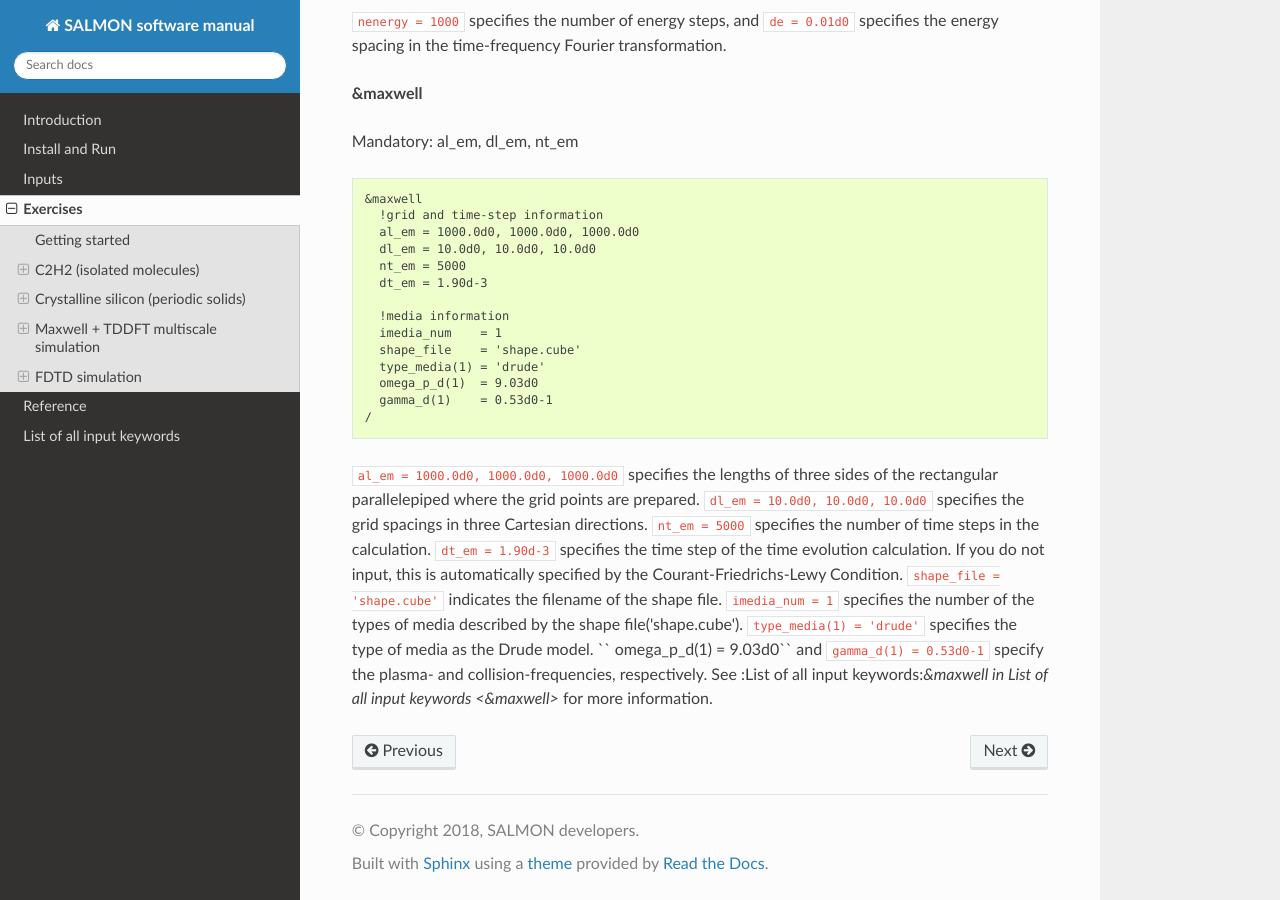
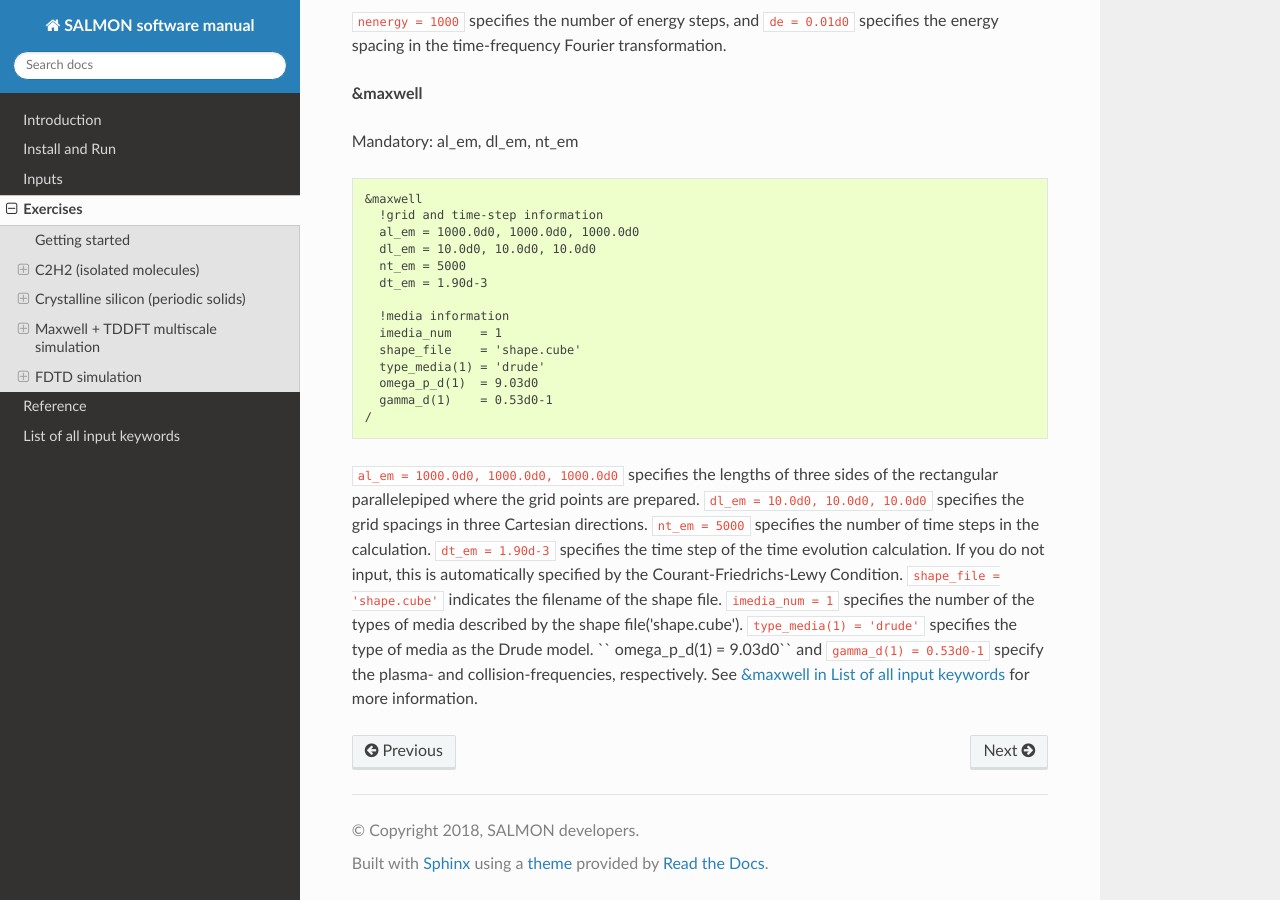
Before and after one commit to SALMON-TDDFT/SALMON-DOCS, a Sphinx documentation site: the page built from source/exercises.rst, in a window 1280 px wide and 900 px high, scrolled down 56327 px. Built offline with Sphinx 7.4.7 and the Read the Docs theme 2.0.0, drawn with Linux system fonts in a browser that asks for light colours; formulas are drawn with MathJax 3.

Commit message:
Update exercises.rst

```diff
--- a/source/exercises.rst
+++ b/source/exercises.rst
@@ -3250,4 +3250,4 @@ If you do not input, this is automatically specified by the Courant-Friedrichs-L
 ``imedia_num = 1`` specifies the number of the types of media described by the shape file('shape.cube').
 ``type_media(1) = 'drude'`` specifies the type of media as the Drude model.
 `` omega_p_d(1) = 9.03d0`` and ``gamma_d(1) = 0.53d0-1`` specify the plasma- and collision-frequencies, respectively.
-See :List of all input keywords:`&maxwell in List of all input keywords <&maxwell>` for more information.
+See :any:`&maxwell in List of all input keywords <&calculation>` for more information.
```
